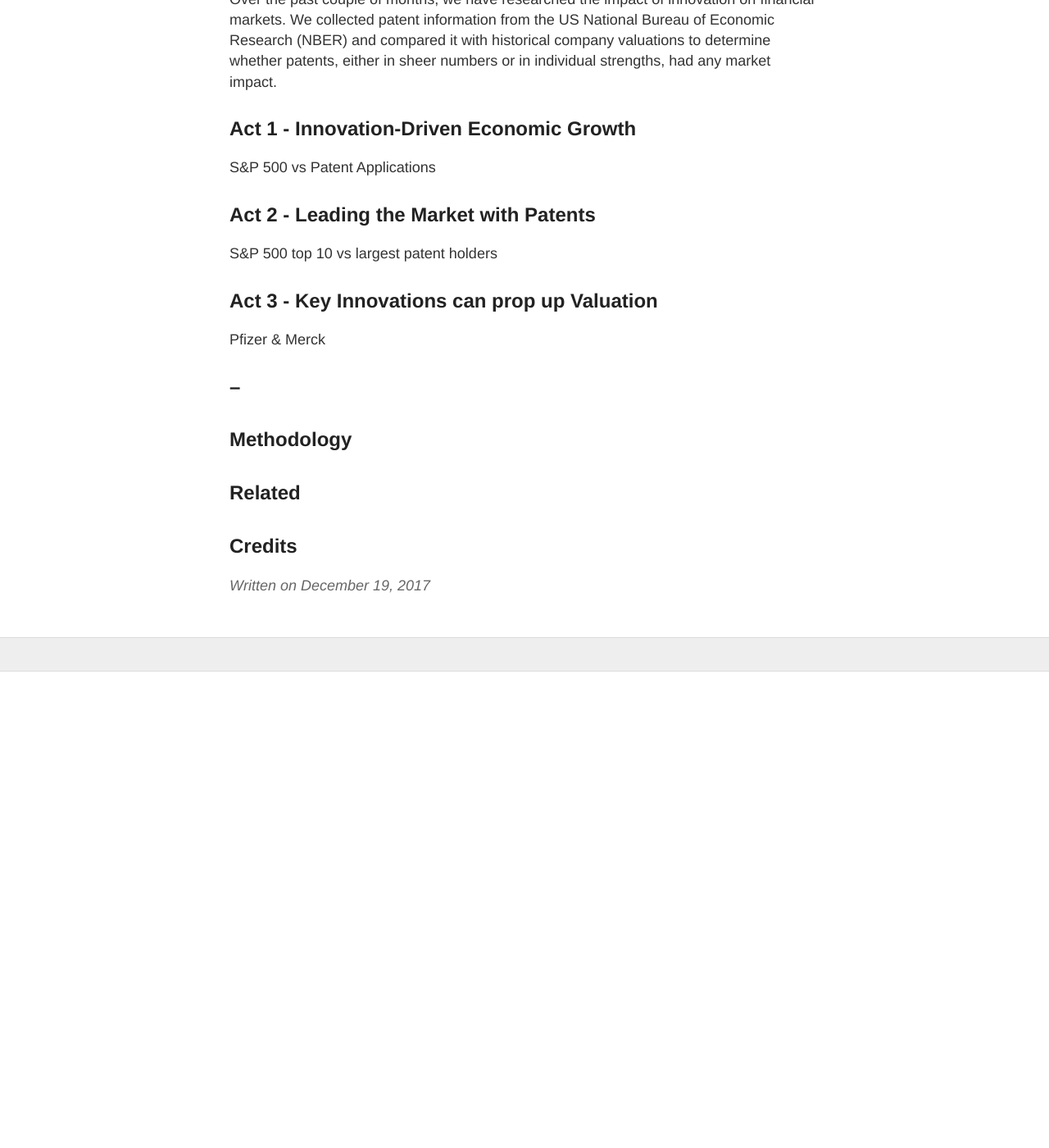
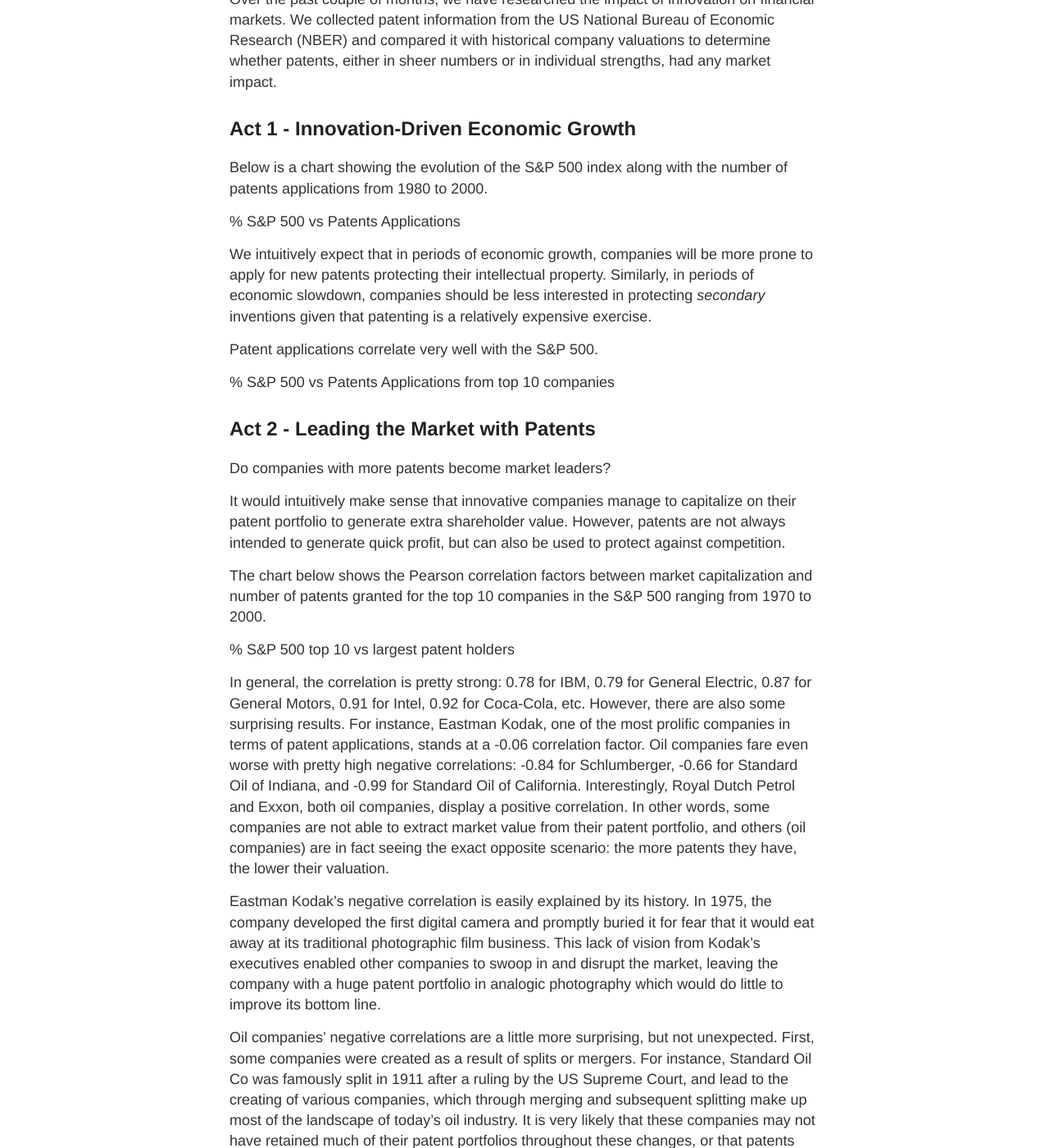
Before and after one commit to mosimann/mosimann.github.io, a Jekyll site: the page built from _posts/2017-12-19-Do-Markets-Follow-Patents.md, in a window 1280 px wide and 1400 px high, scrolled down 356 px. Shown: the whole window at 82% size. Built offline with Jekyll 4.4.1, drawn with Linux system fonts in a browser that asks for light colours; before the commit the page ends 1175 px from its top, so only the background shows below that; some of the changed text lies outside the part shown.

Commit message:
Updated story

```diff
--- a/_posts/2017-12-19-Do-Markets-Follow-Patents.md
+++ b/_posts/2017-12-19-Do-Markets-Follow-Patents.md
@@ -10,15 +10,37 @@
 
 ## Act 1 - Innovation-Driven Economic Growth
 
-S&P 500 vs Patent Applications
+Below is a chart showing the evolution of the S&P 500 index along with the number of patents applications from 1980 to 2000.
+
+% S&P 500 vs Patents Applications
+
+We intuitively expect that in periods of economic growth, companies will be more prone to apply for new patents protecting their intellectual property. Similarly, in periods of economic slowdown, companies should be less interested in protecting _secondary_ inventions given that patenting is a relatively expensive exercise.
+
+Patent applications correlate very well with the S&P 500.
+
+% S&P 500 vs Patents Applications from top 10 companies
 
 
 ## Act 2 - Leading the Market with Patents
 
-S&P 500 top 10 vs largest patent holders
+Do companies with more patents become market leaders?
+
+It would intuitively make sense that innovative companies manage to capitalize on their patent portfolio to generate extra shareholder value. However, patents are not always intended to generate quick profit, but can also be used to protect against competition.
+
+The chart below shows the Pearson correlation factors between market capitalization and number of patents granted for the top 10 companies in the S&P 500 ranging from 1970 to 2000.
+
+% S&P 500 top 10 vs largest patent holders
+
+In general, the correlation is pretty strong: 0.78 for IBM, 0.79 for General Electric, 0.87 for General Motors, 0.91 for Intel, 0.92 for Coca-Cola, etc. However, there are also some surprising results. For instance, Eastman Kodak, one of the most prolific companies in terms of patent applications, stands at a -0.06 correlation factor. Oil companies fare even worse with pretty high negative correlations: -0.84 for Schlumberger, -0.66 for Standard Oil of Indiana, and -0.99 for Standard Oil of California. Interestingly, Royal Dutch Petrol and Exxon, both oil companies, display a positive correlation. In other words, some companies are not able to extract market value from their patent portfolio, and others (oil companies) are in fact seeing the exact opposite scenario: the more patents they have, the lower their valuation.
+
+Eastman Kodak's negative correlation is easily explained by its history. In 1975, the company developed the first digital camera and promptly buried it for fear that it would eat away at its traditional photographic film business. This lack of vision from Kodak's executives enabled other companies to swoop in and disrupt the market, leaving the company with a huge patent portfolio in analogic photography which would do little to improve its bottom line.
+
+Oil companies' negative correlations are a little more surprising, but not unexpected. First, some companies were created as a result of splits or mergers. For instance, Standard Oil Co was famously split in 1911 after a ruling by the US Supreme Court, and lead to the creating of various companies, which through merging and subsequent splitting make up most of the landscape of today's oil industry. It is very likely that these companies may not have retained much of their patent portfolios throughout these changes, or that patents were issued for subsidiaries or previous company names. Secondly, oil companies depend mostly on control of major oil reserves for profit, whilst technological innovation is secondary to ensure their survival and profits. As a result, oil companies are traditionally not large patent holders.
+
+Most technology companies, whether biotech or information technology, are very large patent holders and we see a clear correlation between their market value and the size of the patent portfolios.
 
 
-## Act 3 - Key Innovations can prop up Valuation
+## Act 3 - Key Innovations to Prop Up Valuation
 
 Pfizer & Merck
 
```
